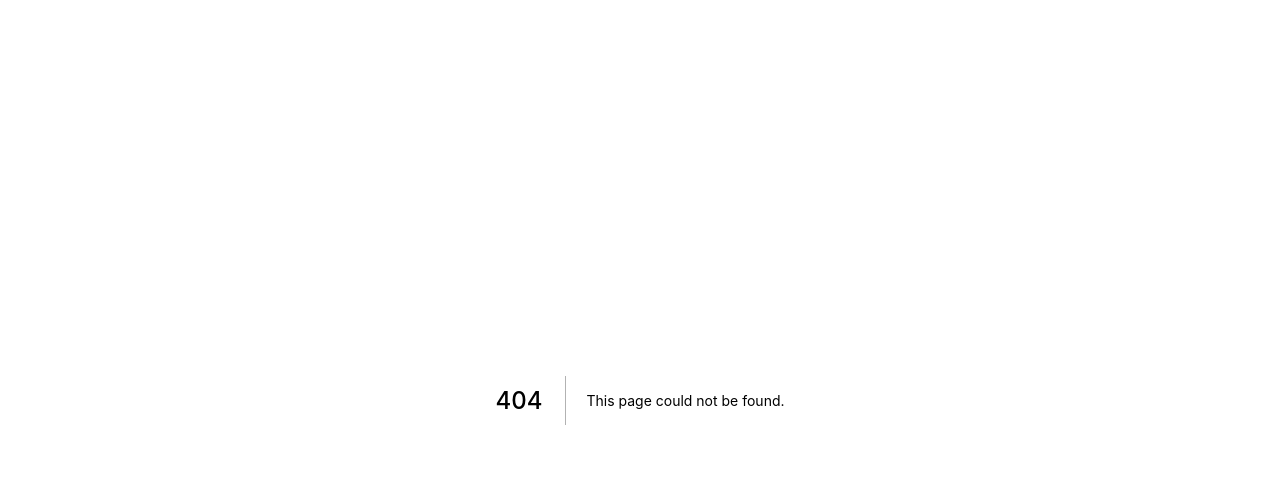
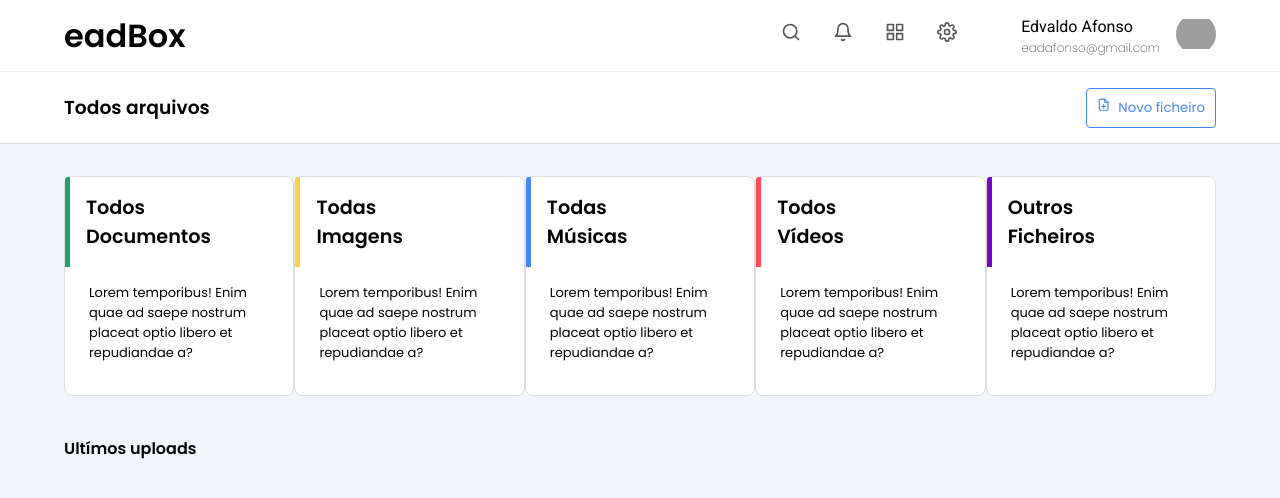
Before and after one commit to eadafonso/eadbox-frontEnd, a Next.js app: page /home in a window 1280 px wide. Before the commit this address had no page. Shown: the top 498 px of the page. Built offline with nearby package versions, Linux system fonts and the light colour scheme; grey boxes are pictures that could not be loaded.

Commit message:
feat: create Home screens and add card

```diff
--- a/src/components/Header/styles.ts
+++ b/src/components/Header/styles.ts
@@ -8,7 +8,7 @@ export const Container = styled.header`
   align-items: center;
   justify-content: space-between;
   background-color: ${({ theme }) => theme.colors.white};
-  border-bottom: 1px solid #ddd;
+  border-bottom: 1px solid #eee;
 `;
 
 export const LogoContainer = styled.div``;
--- /dev/null
+++ b/src/pages/home.tsx
@@ -0,0 +1,101 @@
+import React from "react";
+import { FiFilePlus } from "react-icons/fi";
+import Header from "../components/Header";
+import {
+  ButtonContainer,
+  Card,
+  CardContainer,
+  Container,
+  HeaderContent,
+  MainContainer,
+  TitleContainer,
+} from "../styles/pages/homeStyles";
+
+const Home: React.FC = () => {
+  return (
+    <Container>
+      <Header />
+
+      <HeaderContent>
+        <TitleContainer>
+          <h3>Todos arquivos</h3>
+        </TitleContainer>
+
+        <ButtonContainer>
+          <button>
+            <FiFilePlus />
+            Novo ficheiro
+          </button>
+        </ButtonContainer>
+      </HeaderContent>
+
+      <MainContainer>
+        <CardContainer>
+          <Card>
+            <div className="cardTitle first-card">
+              <h1>
+                Todos <br /> Documentos
+              </h1>
+            </div>
+            <p>
+              Lorem temporibus! Enim quae ad saepe nostrum placeat optio libero
+              et repudiandae a?
+            </p>
+          </Card>
+
+          <Card>
+            <div className="cardTitle second-card">
+              <h1>
+                Todas <br /> Imagens
+              </h1>
+            </div>
+            <p>
+              Lorem temporibus! Enim quae ad saepe nostrum placeat optio libero
+              et repudiandae a?
+            </p>
+          </Card>
+
+          <Card>
+            <div className="cardTitle third-card">
+              <h1>
+                Todas <br /> Músicas
+              </h1>
+            </div>
+            <p>
+              Lorem temporibus! Enim quae ad saepe nostrum placeat optio libero
+              et repudiandae a?
+            </p>
+          </Card>
+
+          <Card>
+            <div className="cardTitle four-card">
+              <h1>
+                Todos <br /> Vídeos
+              </h1>
+            </div>
+            <p>
+              Lorem temporibus! Enim quae ad saepe nostrum placeat optio libero
+              et repudiandae a?
+            </p>
+          </Card>
+
+          <Card>
+            <div className="cardTitle last-card">
+              <h1>
+                Outros <br /> Ficheiros
+              </h1>
+            </div>
+            <p>
+              Lorem temporibus! Enim quae ad saepe nostrum placeat optio libero
+              et repudiandae a?
+            </p>
+          </Card>
+        </CardContainer>
+
+        <h4>Ultímos uploads</h4>
+      </MainContainer>
+    </Container>
+  );
+};
+
+export default Home;
--- /dev/null
+++ b/src/styles/pages/homeStyles.ts
@@ -0,0 +1,89 @@
+import styled from "styled-components";
+
+export const Container = styled.div`
+  height: 100vh;
+`;
+
+export const HeaderContent = styled.div`
+  display: flex;
+  align-items: center;
+  justify-content: space-between;
+  height: 4.5rem;
+  padding: 0 4rem;
+  border-bottom: 1px solid #ddd;
+  background-color: ${({ theme }) => theme.colors.white};
+`;
+
+export const TitleContainer = styled.div``;
+
+export const ButtonContainer = styled.div`
+  > button {
+    width: 130px;
+    height: 2.5rem;
+    background-color: transparent;
+    color: ${({ theme }) => theme.colors.blue};
+    border-radius: 4px;
+    padding: 8px 0;
+    border: 1px solid ${({ theme }) => theme.colors.blue};
+
+    > svg {
+      margin-right: 8px;
+    }
+  }
+`;
+
+export const MainContainer = styled.main`
+  padding: 2rem 4rem;
+`;
+
+export const CardContainer = styled.div`
+  display: flex;
+  flex-direction: row;
+  justify-content: space-between;
+  margin-bottom: 2.5rem;
+`;
+
+export const Card = styled.div`
+  width: 270px;
+  height: 220px;
+  border-radius: 8px;
+  background-color: #fff;
+  border: 1px solid #ddd;
+
+  > .cardTitle {
+    border-top-left-radius: 3px;
+    border-left: 5px solid blue;
+    padding: 1rem 0;
+    margin-bottom: 1rem;
+
+    > h1 {
+      padding: 0 1rem;
+      font-size: 1.2rem;
+    }
+  }
+
+  > p {
+    padding: 0 1.5rem;
+    font-size: 13px;
+  }
+
+  > .first-card {
+    border-left: 5px solid ${({ theme }) => theme.colors.green};
+  }
+
+  > .second-card {
+    border-left: 5px solid ${({ theme }) => theme.colors.yellow};
+  }
+
+  > .third-card {
+    border-left: 5px solid ${({ theme }) => theme.colors.blue};
+  }
+
+  > .four-card {
+    border-left: 5px solid ${({ theme }) => theme.colors.red};
+  }
+
+  > .last-card {
+    border-left: 5px solid ${({ theme }) => theme.colors.purple};
+  }
+`;
```
